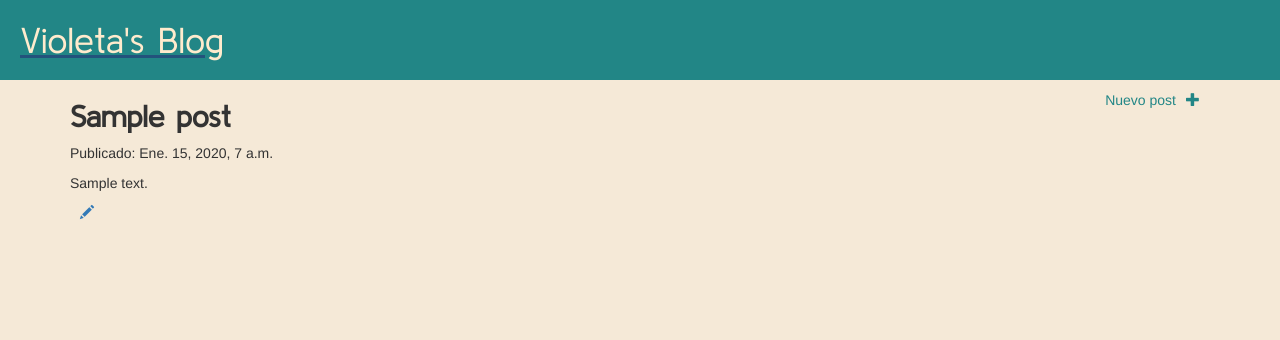
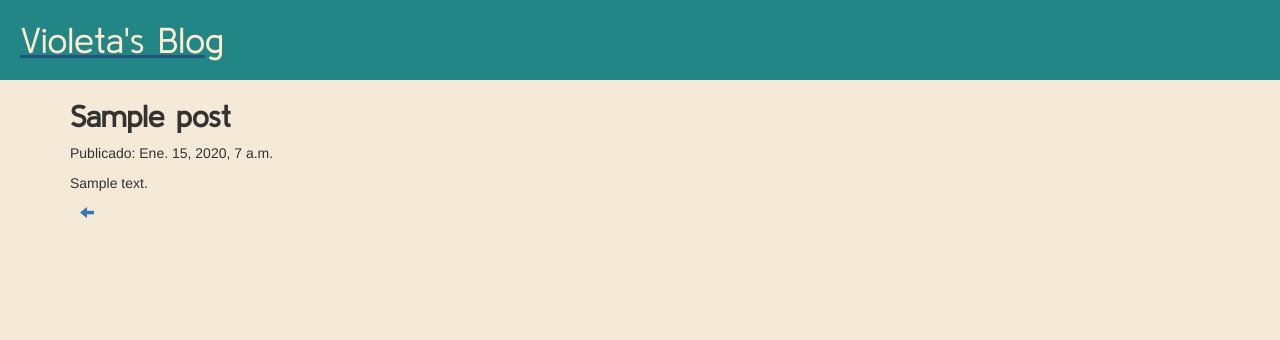
Before and after one commit to VioletaLibertad/django-test, a Django app: page /post/1/ in a window 1280 px wide. Shown: the top 340 px of the page. Run offline with Django 3.2, Linux system fonts and the light colour scheme; tables that the repository leaves empty hold one stand-in row (values such as "Sample post"); some libraries are stand-ins or nearby versions.

Commit message:
security added for creation and edit of post

```diff
--- a/mysite/blog/templates/blog/base.html
+++ b/mysite/blog/templates/blog/base.html
@@ -16,7 +16,9 @@
     <a href="{% url 'post_list' %}"><h1 class="main_title">Violeta's Blog</h1></a>
   </div>
   <div class="container">
-    <a href="{% url 'post_new' %}" class="new_post">Nuevo post<span class="glyphicon glyphicon-plus"></span></a>
+    {% if user.is_authenticated %}
+      <a href="{% url 'post_new' %}" class="new_post">Nuevo post<span class="glyphicon glyphicon-plus"></span></a>
+    {% endif %}
     {% block content %}
     {% endblock %}
   </div>
--- a/mysite/blog/templates/blog/post_detail.html
+++ b/mysite/blog/templates/blog/post_detail.html
@@ -7,6 +7,11 @@
       <p>Publicado: {{ post.published_date }}</p>
     {% endif %}
       <p>{{ post.text|linebreaksbr }}</p>
-      <a href="{% url 'post_edit' pk=post.pk %}"><span class="glyphicon glyphicon-pencil"></span></a>
+      <div>
+        <a href="{% url 'post_list' %}"><span class="glyphicon glyphicon-arrow-left"></span></a>
+        {% if user.is_authenticated %}
+          <a href="{% url 'post_edit' pk=post.pk %}"><span class="glyphicon glyphicon-pencil"></span></a>
+        {% endif %}
+      </div>
   </div>
 {% endblock %}
```
